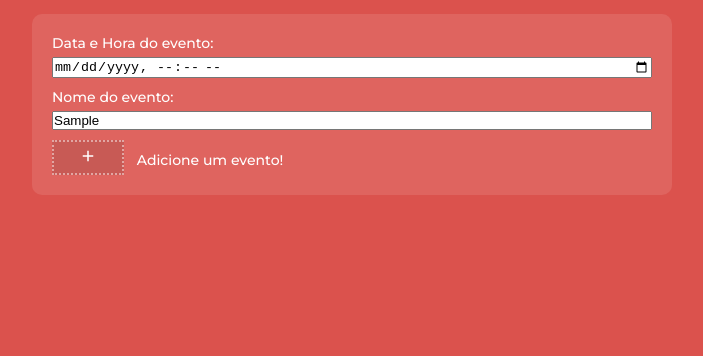
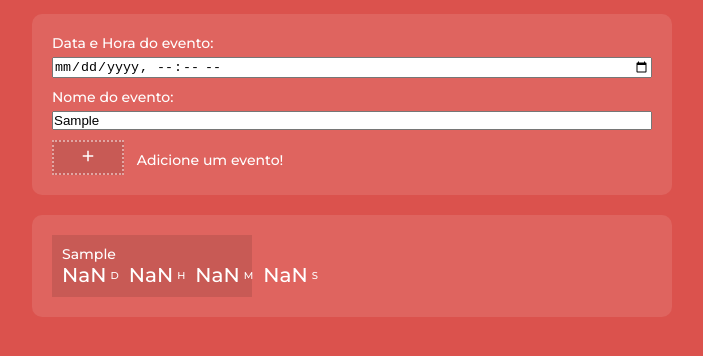
Before and after one commit to alex-diego/countdown-timer, a plain HTML site: page index.html in a window 1280 px wide. Both pictures are taken after typing "Sample" into the empty fields and a click on the button 376 px from the left and 223 px from the top of the page. Shown: the part 66-422 px from the top of the page, without its empty margins (288-991 px from the left). Drawn offline with Linux system fonts and the light colour scheme.

Commit message:
finished layout

```diff
--- a/index.html
+++ b/index.html
@@ -24,11 +24,11 @@
         <div class="form-group">
           <div class="input-block">
             <label class="label" for="date">Data e Hora do evento: </label>
-            <input type="datetime-local" id="name-event">
+            <input type="datetime-local" id="date">
           </div>
           <div class="input-block">
             <label class="label" for="name-event">Nome do evento: </label>
-            <input type="text" id="name-event" maxlength="40">
+            <input type="text" id="name-event" maxlength="30">
           </div>
         </div>
         <div class="form-group">
@@ -39,8 +39,10 @@
         </div>
       </form>
     </div>
+    <div class="countdown" id="countdown">
+    </div>
   </div>
 
-  <script src="./js/script.js"></script>
+  <script src="./js/index.js"></script>
 </body>
 </html>
--- /dev/null
+++ b/js/index.js
@@ -0,0 +1,80 @@
+const app = {
+  events: [],
+
+  addAlarm() {
+    const dateAlarm = new Date(DOM.inputDate.value).getTime()
+    const now = Date.now()
+    const distance = dateAlarm - now
+
+    const days = Math.floor(distance / (1000 * 60 * 60 * 24));
+    const hours = Math.floor((distance % (1000 * 60 * 60 * 24)) / (1000 * 60 * 60));
+    const minutes = Math.floor((distance % (1000 * 60 * 60)) / (1000 * 60));
+    const seconds = Math.floor((distance % (1000 * 60)) / 1000);
+    const name = DOM.inputName.value
+
+    app.events.push(
+      {
+        name,
+        days,
+        hours,
+        minutes,
+        seconds
+      }
+    )
+
+  }
+}
+
+const DOM = {
+  buttonAdd: document.querySelector('#add-event'),
+  inputDate: document.querySelector('#date'),
+  inputName: document.querySelector('#name-event'),
+  form: document.querySelector('#form'),
+  countDown: document.querySelector('#countdown'),
+
+  renderLayout() {
+    this.countDown.innerHTML = ''
+
+    app.events.forEach((event) => {
+      layout = `
+      <div class="alarm">
+        <span class="label">${event.name}</span>
+        <div class="alarm__container">
+          <div class="alarm__count">
+            <div class="count-block">
+              <span class="number">${(event.days < 10 ? '0' + event.days : event.days)}</span>
+              <span class="count-name">D</span>
+            </div>
+            <div class="count-block">
+              <span class="number">${(event.hours < 10 ? '0' + event.hours : event.hours)}</span>
+              <span class="count-name">H</span>
+            </div>
+            <div class="count-block">
+              <span class="number">${(event.minutes < 10 ? '0' + event.minutes : event.minutes)}</span>
+              <span class="count-name">M</span>
+            </div>
+            <div class="count-block">
+              <span class="number">${(event.seconds < 10 ? '0' + event.seconds : event.seconds)}</span>
+              <span class="count-name">S</span>
+            </div>
+          </div>
+        </div>
+      </div>
+      `
+      this.countDown.innerHTML += layout
+    })
+  }
+}
+
+
+
+
+
+DOM.buttonAdd.addEventListener('click', () => {
+  app.addAlarm()
+  DOM.renderLayout()
+})
+
+DOM.form.addEventListener('submit', (e) => {
+  e.preventDefault()
+})
--- a/js/script.js
+++ /dev/null
@@ -1,5 +0,0 @@
-const form = document.querySelector('#form')
-
-form.addEventListener('submit', (e) => {
-  e.preventDefault()
-})
--- a/style.css
+++ b/style.css
@@ -57,12 +57,15 @@ body {
 }
 
 /* Form ===============================*/
-.form {
+.form,
+.countdown {
   width: 100%;
   padding: 20px;
 
   background-color: rgba(255, 255, 255, 0.1);
   border-radius: 10px;
+
+  margin-bottom: 20px;
 }
 
 .input-block {
@@ -97,3 +100,38 @@ input {
 .add {
   margin-right: 10px;
 }
+
+/* Countdown ===============================*/
+.countdown {
+  display: grid;
+  grid-template-columns: 1fr 1fr 1fr;
+  gap: 15px;
+}
+.alarm__count {
+  font-size: 2rem;
+  color: #fff;
+}
+
+.alarm {
+  max-width: 200px;
+  padding: 10px;
+  background-color: rgba(0, 0, 0, 0.1);
+}
+
+.count-block {
+  display: flex;
+  align-items: center;
+}
+
+.count-block:not(:first-child) {
+  margin-left: 10px;
+}
+
+.alarm__count{
+  display: flex;
+}
+
+.count-name {
+  font-size: 1rem;
+  margin-left: 4px;
+}
```
Also changed, not shown: 1 other file.
